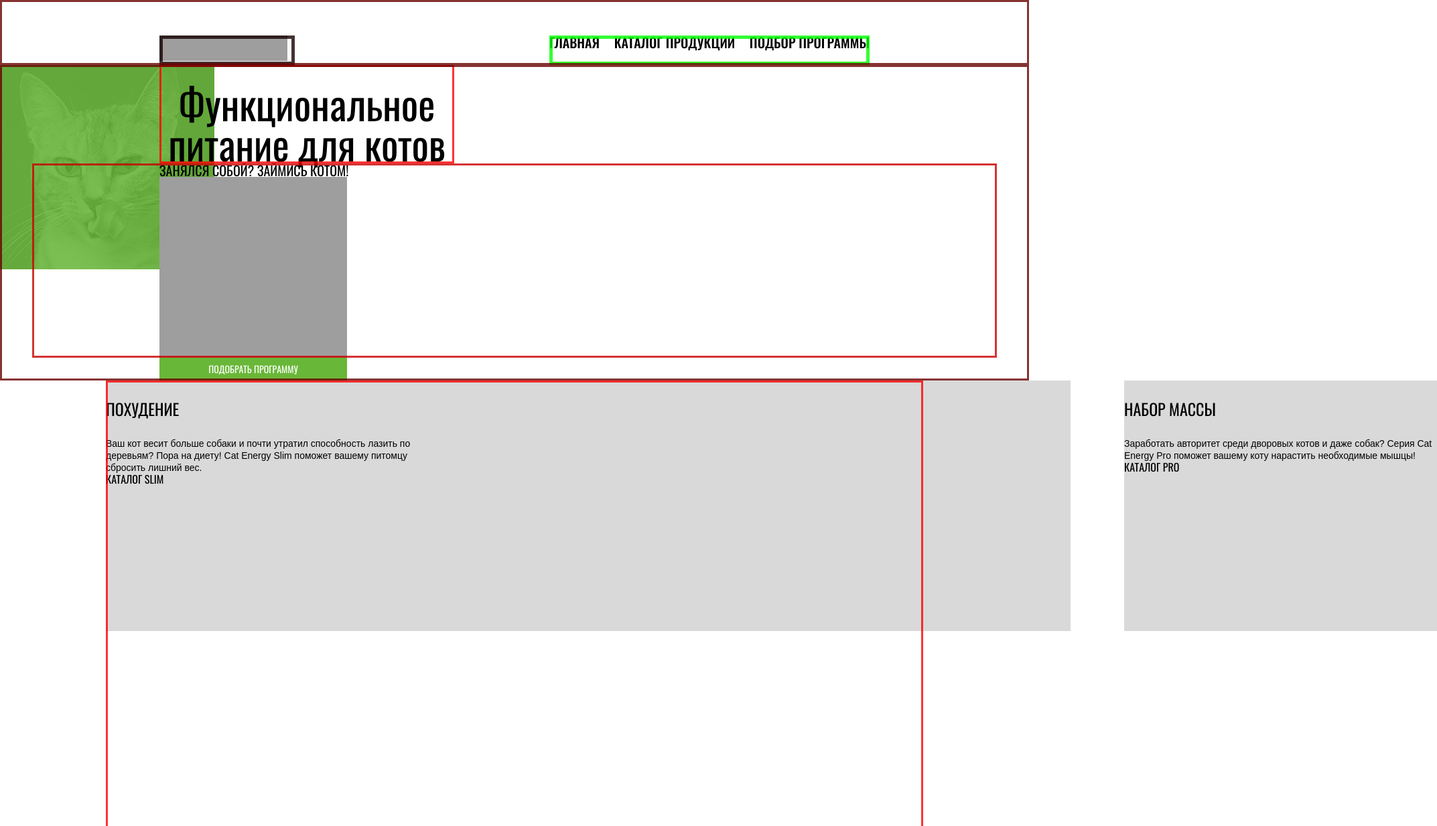
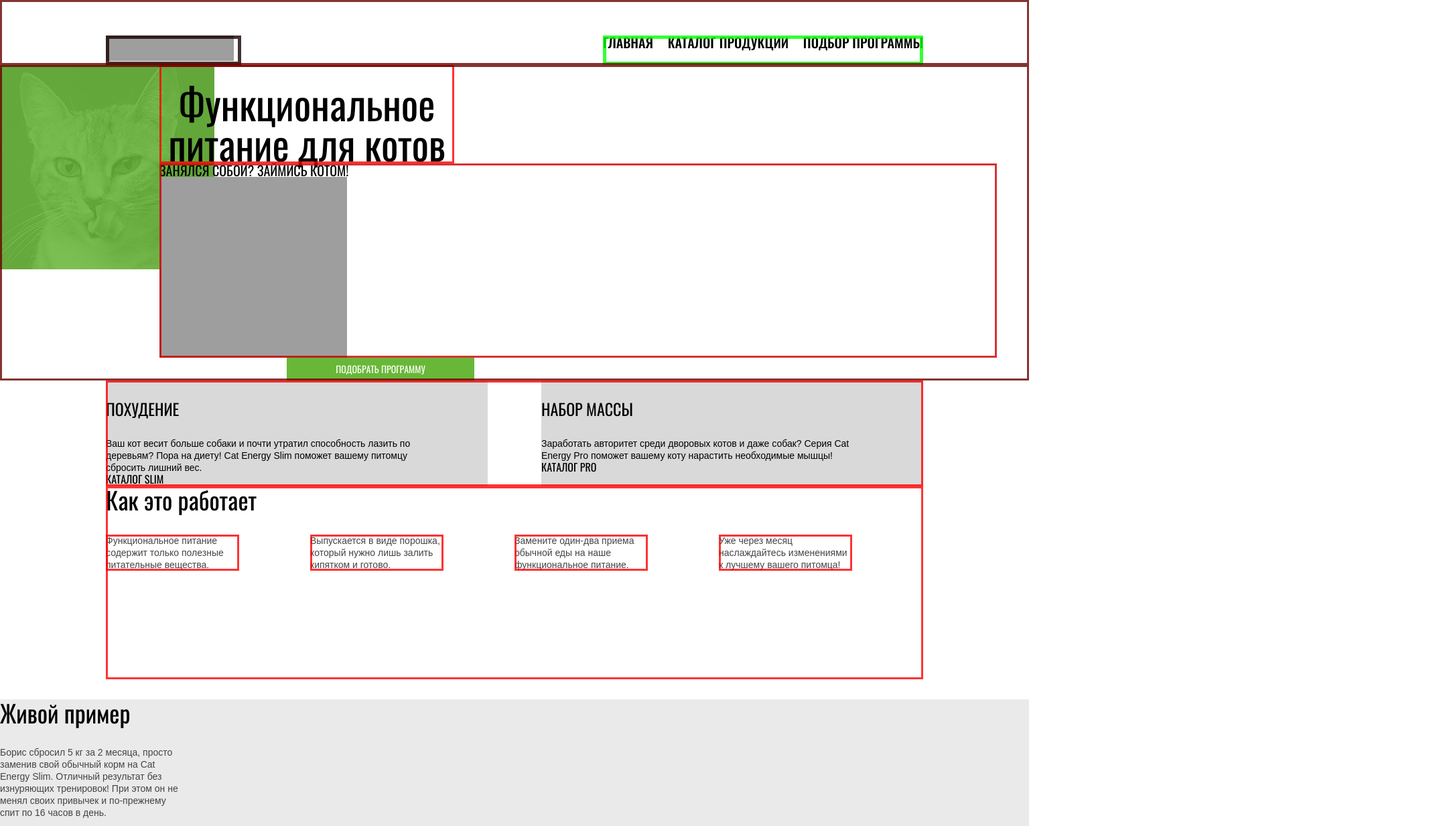
Before and after one commit to zeckson/1283987-cat-energy-20, a plain HTML site: page 5/index.html in a window 1536 px wide. Shown: the top 1233 px of the page at 67% size, 2145 px wide, since content can reach past the window. Drawn offline with Linux system fonts and the light colour scheme; grey boxes are pictures that could not be loaded.

Commit message:
:heavy_check_mark: Сборка #5

```diff
--- a/5/css/style.css
+++ b/5/css/style.css
@@ -229,6 +229,7 @@
 @media (min-width: 1440px) {
   .page-header__logo {
     width: 202px;
+    margin: 0;
   }
 }
 .page-header {
@@ -261,6 +262,8 @@
 @media (min-width: 1440px) {
   .page-header__container {
     width: 1400px;
+    box-sizing: border-box;
+    padding: 0 110px;
   }
 }
 .main-nav {
@@ -281,6 +284,7 @@
 @media (min-width: 1440px) {
   .main-nav {
     width: 478px;
+    margin: 0;
   }
 }
 .main-nav__list {
@@ -314,14 +318,6 @@
   text-transform: uppercase;
   color: #000000;
   list-style: none;
-}
-.page-main__title {
-  font-family: Oswald, Arial, sans-serif;
-  font-size: 36px;
-  font-weight: normal;
-  line-height: 36px;
-  color: #000000;
-  margin: 0 20px;
 }
 .page-main__description {
   width: 226px;
@@ -366,14 +362,12 @@
     color: #000000;
     font-size: 60px;
     line-height: 60px;
-    margin-left: 117px;
     max-width: 440px;
   }
 }
 @media (min-width: 1440px) {
   .promo__title {
     color: #000000;
-    margin-left: 190px;
   }
 }
 .promo__intro {
@@ -393,13 +387,11 @@
     font-size: 20px;
     line-height: 20px;
     text-align: left;
-    padding-left: 117px;
   }
 }
 @media (min-width: 1440px) {
   .promo__intro {
     color: #000000;
-    padding-left: 190px;
   }
 }
 .promo__image {
@@ -440,12 +432,23 @@
     margin: 0 190px;
   }
 }
+@media (min-width: 768px) {
+  .promo__container {
+    padding-left: 117px;
+    box-sizing: border-box;
+  }
+}
+@media (min-width: 1440px) {
+  .promo__container {
+    padding-left: 190px;
+  }
+}
 .programs__wrapper {
   background-color: #D9D9D9;
 }
 @media (min-width: 1440px) {
   .programs__wrapper {
-    height: 374px;
+    width: 570px;
   }
 }
 .programs__title {
@@ -486,29 +489,20 @@
 .programs {
   outline: 3px solid rgba(255, 0, 0, 0.8);
   outline-offset: -3px;
-  margin: 0 20px;
-  list-style: none;
-  margin: 0;
-  padding: 0;
-  display: grid;
-  grid-template-rows: 1fr 1fr;
-  row-gap: 20px;
+  margin: 0 auto;
+  width: 280px;
 }
 @media (min-width: 768px) {
   .programs {
-    outline: 3px solid rgba(255, 0, 0, 0.8);
-    outline-offset: -3px;
+    width: 708px;
   }
 }
 @media (min-width: 1440px) {
   .programs {
-    outline: 3px solid rgba(255, 0, 0, 0.8);
-    outline-offset: -3px;
-    margin: 0 auto;
-    max-width: 1220px;
-    grid-template-columns: 1fr 1fr;
-    -moz-column-gap: 80px;
-         column-gap: 80px;
+    display: flex;
+    flex-direction: row;
+    justify-content: space-between;
+    width: 1220px;
   }
 }
 .works__item {
@@ -558,16 +552,17 @@
 .works {
   outline: 3px solid rgba(255, 0, 0, 0.8);
   outline-offset: -3px;
-  margin: 0 20px;
+  margin: 0 auto;
+  width: 280px;
 }
 @media (min-width: 768px) {
   .works {
-    margin: 0 30px;
+    width: 708px;
   }
 }
 @media (min-width: 1440px) {
   .works {
-    margin: 0 110px;
+    width: 1220px;
   }
 }
 .example {
@@ -755,6 +750,13 @@
     width: 245px;
   }
 }
+.catalogs__title {
+  font-family: Oswald, Arial, sans-serif;
+  font-size: 36px;
+  font-weight: normal;
+  line-height: 36px;
+  color: #000000;
+}
 .product__title-link {
   font-family: Oswald, Arial, sans-serif;
   font-size: 16px;
@@ -820,17 +822,11 @@
     display: flex;
     flex-direction: column;
     position: absolute;
-    left: 415px;
-    top: 1265px;
   }
 }
 @media (min-width: 768px) {
   .more {
     width: 245px;
-    display: flex;
-    position: absolute;
-    left: 1085px;
-    top: 650px;
   }
 }
 .goods__text {
--- a/5/index.html
+++ b/5/index.html
@@ -54,12 +54,10 @@
     <section class="programs">
       <h2 class="visually-hidden">Варианты питания</h2>
       <article class="programs__wrapper programs__wrapper--slim">
-          <div class="container programs__container">
         <h3 class="programs__title">Похудение</h3>
         <p class="programs__description">Ваш кот весит больше собаки и почти утратил способность лазить по деревьям?
           Пора на диету! Cat Energy Slim поможет вашему питомцу сбросить лишний вес.</p>
         <a class="programs__toggle" href="catalog.html">Каталог Slim</a>
-          </div>
       </article>
 
       <article class="programs__wrapper programs__wrapper--pro">
```
Also changed, not shown: 5/catalog.html (+11 -4 lines), 1 other file. Lines whose indentation alone changed are shown as unchanged.
